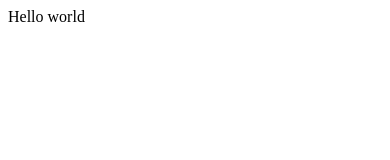
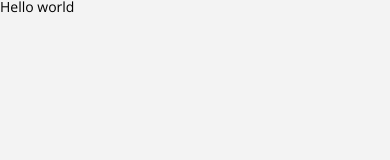
Before and after one commit to ZhannaZucher/cooking-app-react, a React (Create React App) app: page / in a window 390 px wide. Shown: the top 160 px of the page. Built offline with nearby package versions, Linux system fonts and the light colour scheme.

Commit message:
add styles & responsive for home page

```diff
--- a/src/index.js
+++ b/src/index.js
@@ -1,6 +1,7 @@
 import React from "react"
 import ReactDOM from "react-dom/client"
 import App from "./App"
+import "./style/index.scss"
 
 const root = ReactDOM.createRoot(document.getElementById("root"))
 root.render(
--- /dev/null
+++ b/src/style/_article.scss
@@ -0,0 +1,36 @@
+article {
+	@include verticalCenter;
+	justify-content: flex-start;
+	max-width: 380px;
+	width: 100%;
+	height: 500px;
+	background: $color3;
+	border-radius: 10px;
+	margin: 0 auto;
+	h2 {
+		color: $color4;
+		font-size: 1.4em;
+		font-weight: bold;
+		margin: 16px 0 8px;
+	}
+	h3 {
+		margin: 8px;
+	}
+	img {
+		width: 80%;
+		height: 200px;
+		object-fit: cover;
+		border-radius: 10px;
+	}
+	p {
+		padding-top: 16px;
+		font-size: 1.2em;
+		width: 80%;
+		display: -webkit-box;
+		-webkit-box-orient: vertical;
+		-webkit-line-clamp: 9;
+		text-overflow: ellipsis;
+		overflow: hidden;
+		line-height: 20px;
+	}
+}
--- /dev/null
+++ b/src/style/_header.scss
@@ -0,0 +1,9 @@
+header {
+	@include verticalCenter;
+	padding: 2rem 0;
+	a {
+		font-weight: 700;
+		font-size: 2em;
+		color: $color1;
+	}
+}
--- /dev/null
+++ b/src/style/_home.scss
@@ -0,0 +1,19 @@
+.wrapper{
+	margin: 0 auto;
+	padding: 3vh 4vw;
+	display: grid;
+	grid-template-columns: repeat(1, 1fr);
+	column-gap: 4%;
+	row-gap: 20px;
+	@include small-devices {
+		grid-template-columns: repeat(2, 1fr);
+		column-gap: 2%;
+	}
+	@include medium-devices {
+		grid-template-columns: repeat(3, 1fr);
+	}
+	@include large-devices {
+		grid-template-columns: repeat(4, 1fr);
+		padding: 2vh 2vw;
+	}
+}
--- a/src/style/_settings.scss
+++ b/src/style/_settings.scss
@@ -0,0 +1,48 @@
+
+
+$color-bgd: #F3F3F3;
+$color-white: #fff;
+$color1: #900C3F;
+$color2: #FFC300;
+$color3: #dbf7a687;
+$color4: #C84754;
+
+@mixin verticalCenter {
+	display: flex;
+	flex-direction: column;
+	justify-content: center;
+	align-items: center;
+}
+
+body {
+	font-family: 'Open Sans', sans-serif;
+	background: $color-bgd;
+	margin: 0 auto;
+	width: 100vw;
+	max-width: 1440px;
+	height: 100vh;
+}
+
+//responsive map:
+$breakpoints: (
+	large: 1200px,
+	medium: 992px,
+	small: 576px
+);
+
+//mixins for responsive:
+@mixin large-devices {
+	@media screen and (min-width:map-get($breakpoints, large)) {
+		@content
+	}
+};
+@mixin medium-devices {
+	@media screen and (min-width:map-get($breakpoints, medium)) {
+		@content
+	}
+};
+@mixin small-devices {
+	@media screen and (min-width:map-get($breakpoints, small)) {
+		@content
+	}
+};
--- a/src/style/index.scss
+++ b/src/style/index.scss
@@ -0,0 +1,5 @@
+@import "./nullstyle";
+@import "./settings";
+@import "./header";
+@import "./article";
+@import "./home";
```
